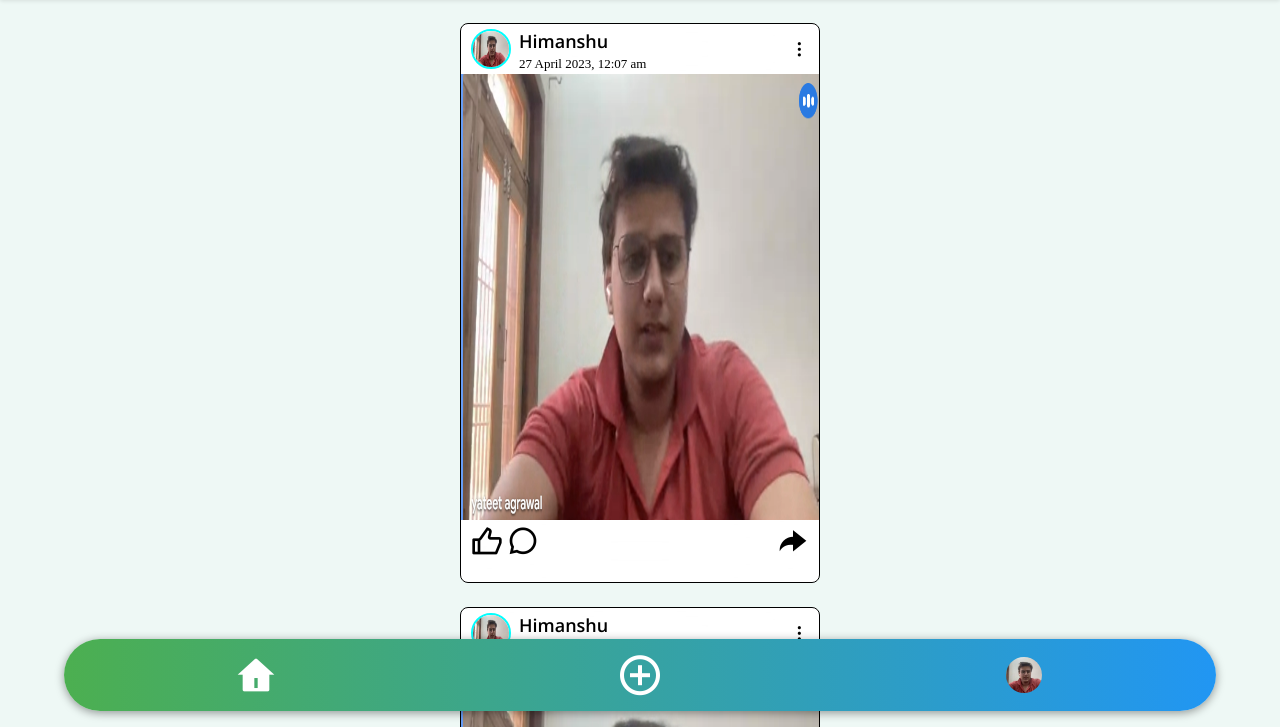
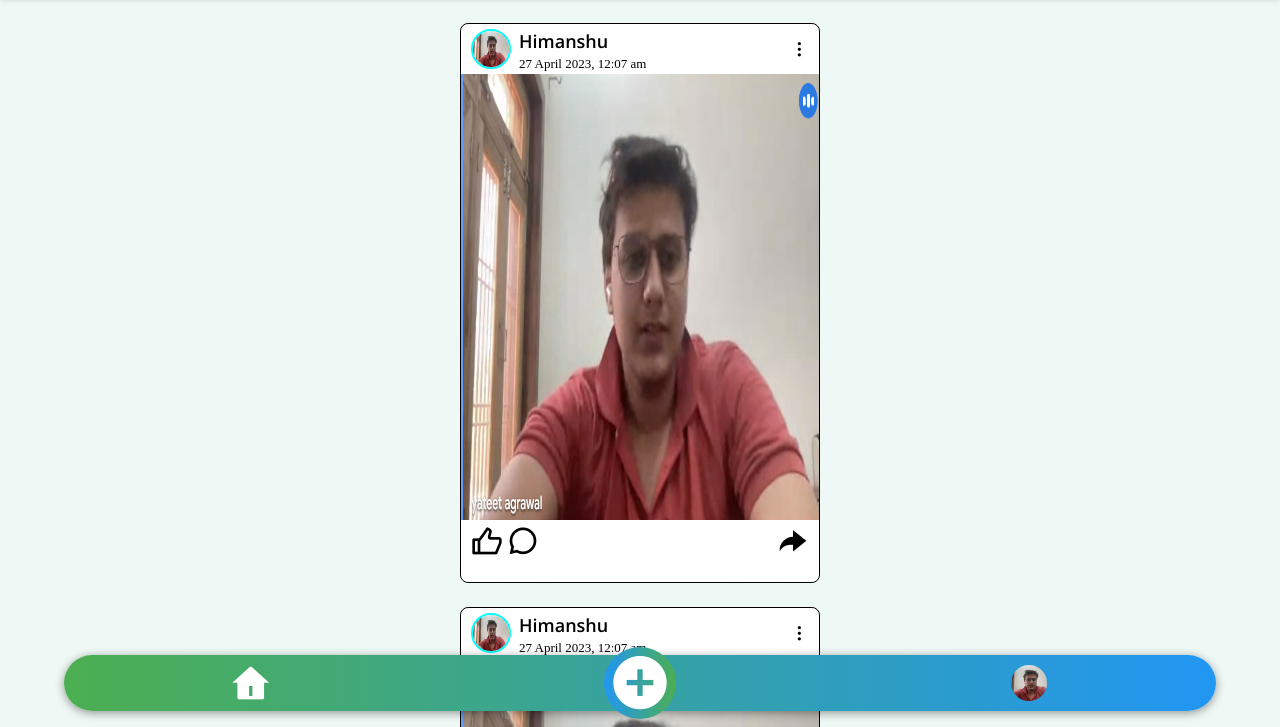
Before and after one commit to atharvatyagi80/KarmaShereHIMAT, a plain HTML site: page index.html in a window 1280 px wide. Shown: the part 73-800 px from the top of the page. Drawn offline with nearby package versions, Linux system fonts and the light colour scheme; a web font is replaced by a local one.

Commit message:
circle perfect

```diff
--- a/index.html
+++ b/index.html
@@ -194,7 +194,7 @@
                 <i class="ri-home-4-fill"></i>
             </div>
             <div class="icon">
-                <i class="ri-add-circle-line"></i>
+                <i class="ri-add-circle-fill"></i>
             </div>
             <div class="icon">
                 <img src="Images/yateet.png" alt="">
--- a/style.css
+++ b/style.css
@@ -188,7 +188,7 @@ html,body{
 
 
 .footer {
-    height:9vh;
+    height:7vh;
     position: fixed;
     bottom: 2vh;
     left: 50%;
@@ -223,3 +223,11 @@ html,body{
 .footer .icon:nth-child(1){
     font-size:5vh;
 }
+
+.footer .icon:nth-child(2){
+    height:9vh;
+    width:9vh;
+    background-image: linear-gradient(to right,#2196F3, #4CAF50);
+    border-radius:50%;
+    font-size:8vh;
+}
```
